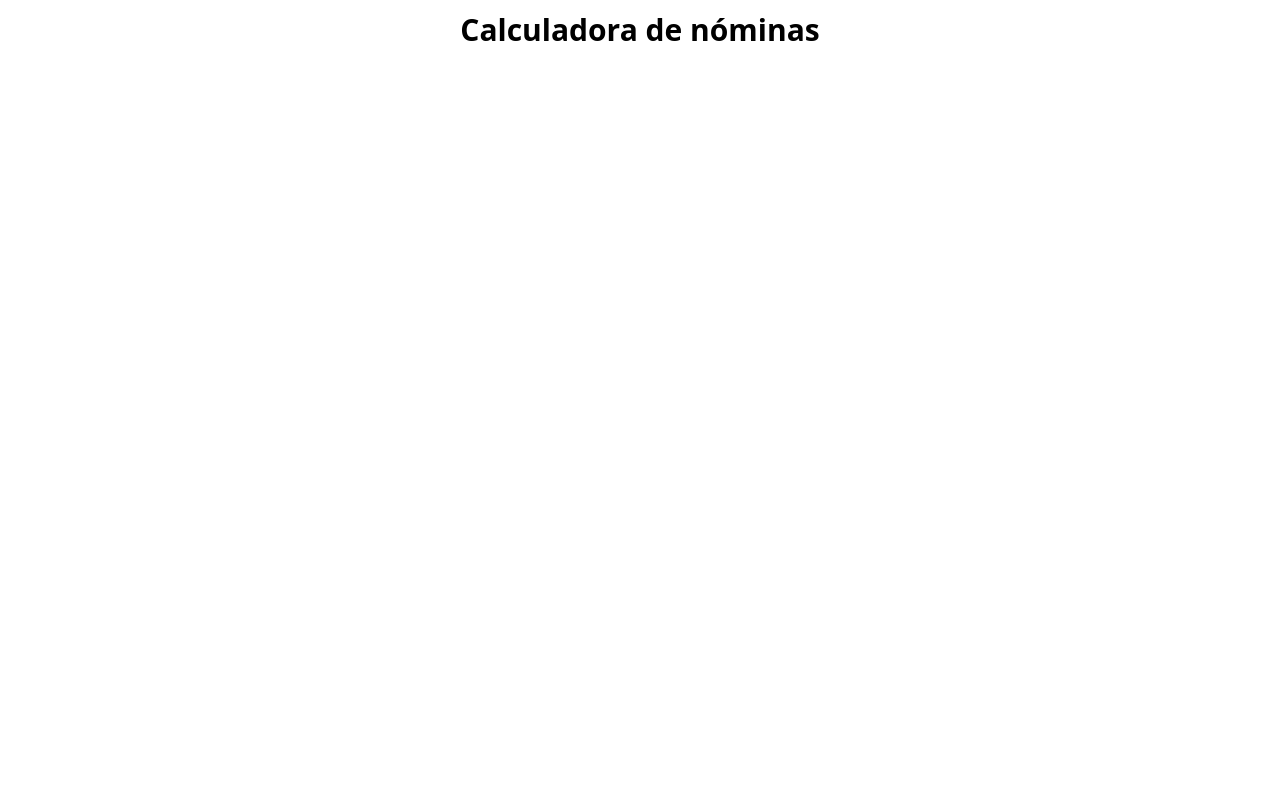
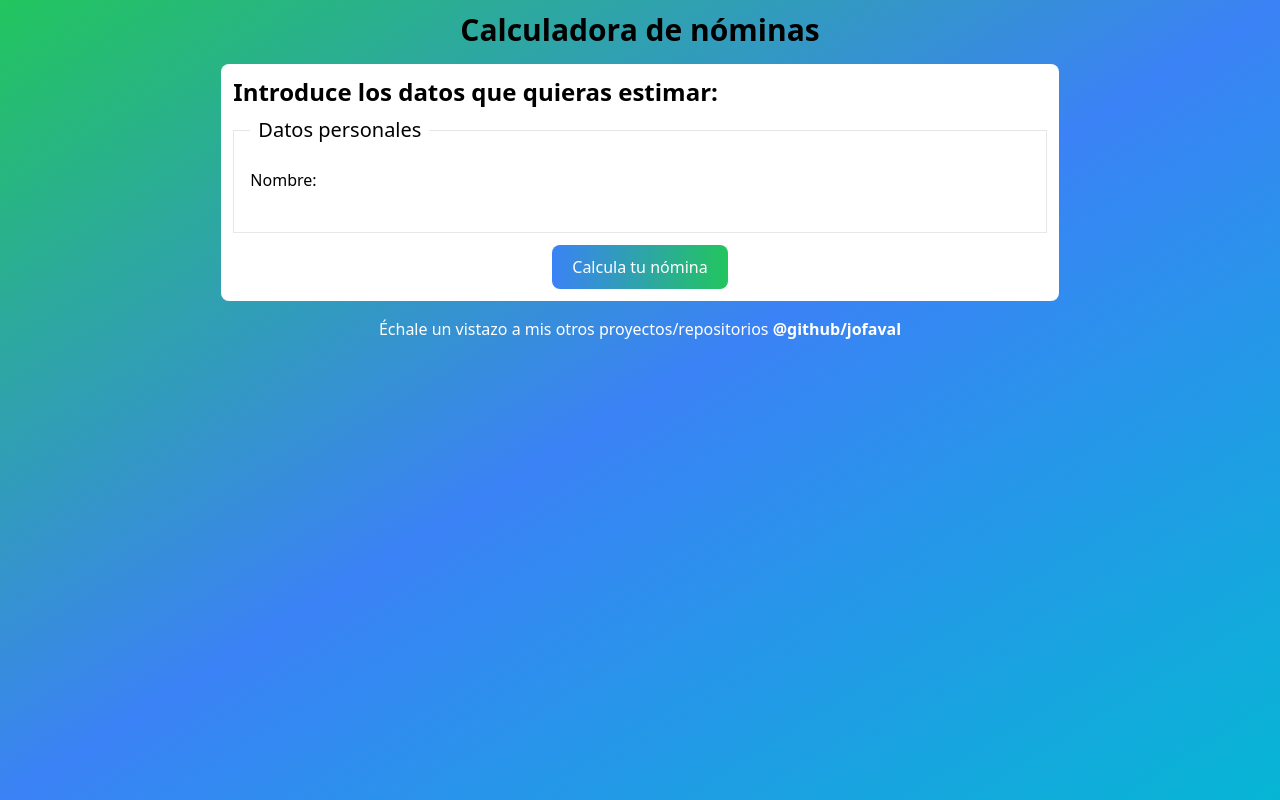
Before and after one commit to jofaval/calculadora-nomina, a React (Vite) app: page / in a window 1280 px wide. Built offline with nearby package versions, Linux system fonts and the light colour scheme.

Commit message:
feat: Create base payroll component

```diff
--- a/src/App.tsx
+++ b/src/App.tsx
@@ -1,15 +1,21 @@
 import React from "react";
-import Footer from "./Navigation/Footer";
-import Header from "./Navigation/Header";
+import { Footer, Header } from "./Navigation/";
+import { Payroll } from "./Payroll";
 
 const App: React.FC = () => (
+  <div className="app__container bg-gradient-to-br from-green-500 via-blue-500 to-cyan-500 w-full h-full">
     <div className="app p-3 container mx-auto" id="app">
       <nav className="app__header">
         <Header />
       </nav>
-    <main></main>
+
+      <main className="app__main">
+        <Payroll />
+      </main>
+
       <div className="app__footer">
         <Footer />
+      </div>
     </div>
   </div>
 );
--- a/src/Navigation/Footer.tsx
+++ b/src/Navigation/Footer.tsx
@@ -6,7 +6,7 @@ const Footer: React.FC = () => (
     <div className="footer my-4">
       <p className="footer__title text-center text-white">
         Échale un vistazo a mis otros proyectos/repositorios{" "}
-        <a href={linksConstants.GITHUB} className="text-bold">
+        <a href={linksConstants.GITHUB} className="font-bold hover:underline">
           @github/jofaval
         </a>
       </p>
--- /dev/null
+++ b/src/Payroll/Payroll.tsx
@@ -0,0 +1,106 @@
+import React from "react";
+import { useForm, SubmitHandler, FieldError } from "react-hook-form";
+import type { PayrollData } from "../types/payroll";
+
+const ERROR_MESSAGES: { [key: string]: string } = {
+  required: "Este campo es obligatorio",
+};
+
+const FieldWrapper: React.FC<{
+  label: string;
+  name: string;
+  children: JSX.Element;
+  errors?: FieldError;
+}> = ({ label, name, children, errors }) => (
+  <div className="payroll__form__field mb-6">
+    <>
+      <label className="payroll__form__label" htmlFor={name}>
+        {label}
+      </label>
+
+      {children}
+
+      {errors && (
+        <div className="payroll__form__field__errors text-red-500">
+          {ERROR_MESSAGES?.[errors.type]}
+        </div>
+      )}
+    </>
+  </div>
+);
+
+const PayrollSubmit: React.FC = () => (
+  <div className="payroll__form__submit__container flex">
+    <button
+      type="submit"
+      className={[
+        "payroll__form__submit",
+        "text-white",
+        "bg-gradient-to-r",
+        "from-blue-500",
+        "to-green-500",
+        "hover:bg-gradient-to-bl",
+        "focus:ring-4",
+        "focus:outline-none",
+        "focus:ring-blue-300",
+        "dark:focus:ring-blue-800",
+        "rounded-lg",
+        "px-5",
+        "py-2.5",
+        "text-center",
+        "mx-auto",
+      ].join(" ")}
+    >
+      Calcula tu nómina
+    </button>
+  </div>
+);
+
+const Fieldset: React.FC<{ name: string; children: JSX.Element }> = ({
+  name,
+  children,
+}) => (
+  <fieldset className="sm:p-4 sm:border mb-3">
+    <legend className="text-xl bg-white sm:p-2">{name}</legend>
+    {children}
+  </fieldset>
+);
+
+const Payroll: React.FC<{
+  setSubmitData: React.Dispatch<React.SetStateAction<PayrollData>>;
+}> = ({ setSubmitData }) => {
+  const {
+    register,
+    handleSubmit,
+    formState: { errors },
+  } = useForm<PayrollData>();
+  const onSubmitHandler: SubmitHandler<PayrollData> = (data) => {
+    console.log(data);
+    setSubmitData(data);
+  };
+
+  return (
+    <div className="payroll__container mx-auto md:w-4/6 w-full p-3 bg-white rounded-lg">
+      <div className="payroll">
+        <form
+          className="payroll__form"
+          onSubmit={handleSubmit(onSubmitHandler)}
+        >
+          <legend className="payroll__form__legend text-2xl font-bold">
+            Introduce los datos que quieras estimar:
+          </legend>
+
+          <Fieldset name="Datos personales">
+            <FieldWrapper name="name" label="Nombre:" errors={errors?.name}>
+              <input {...register("name", { required: true })} className={""} />
+            </FieldWrapper>
+          </Fieldset>
+
+          <PayrollSubmit />
+        </form>
+      </div>
+    </div>
+  );
+};
+
+export default Payroll;
--- /dev/null
+++ b/src/Payroll/index.ts
@@ -0,0 +1 @@
+export { default as Payroll } from "./Payroll";
--- a/src/index.css
+++ b/src/index.css
@@ -10,3 +10,8 @@ body, html {
   margin: 0;
   padding: 0;
 }
+
+body, html, #root {
+  width: 100%;
+  height: 100%;
+}
--- /dev/null
+++ b/src/types/payroll.ts
@@ -0,0 +1,3 @@
+export type PayrollData = {
+  name: string;
+};
```
Lines whose indentation alone changed are shown as unchanged.
